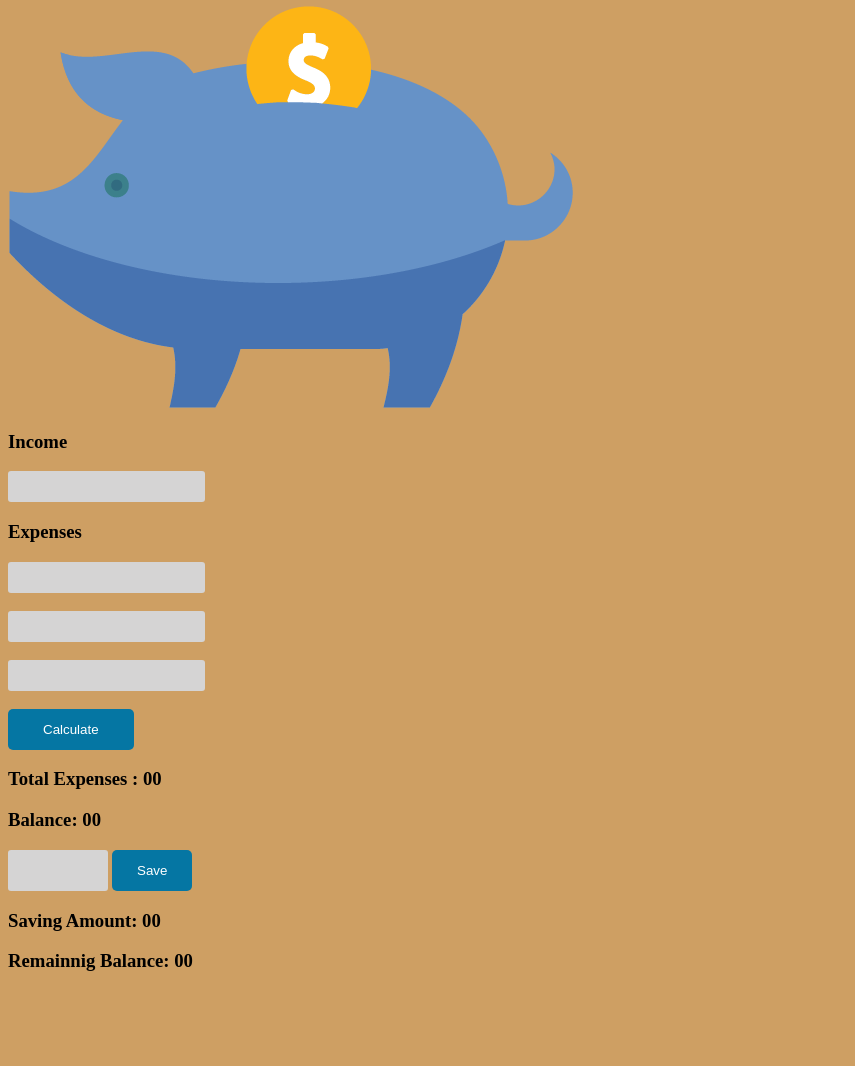
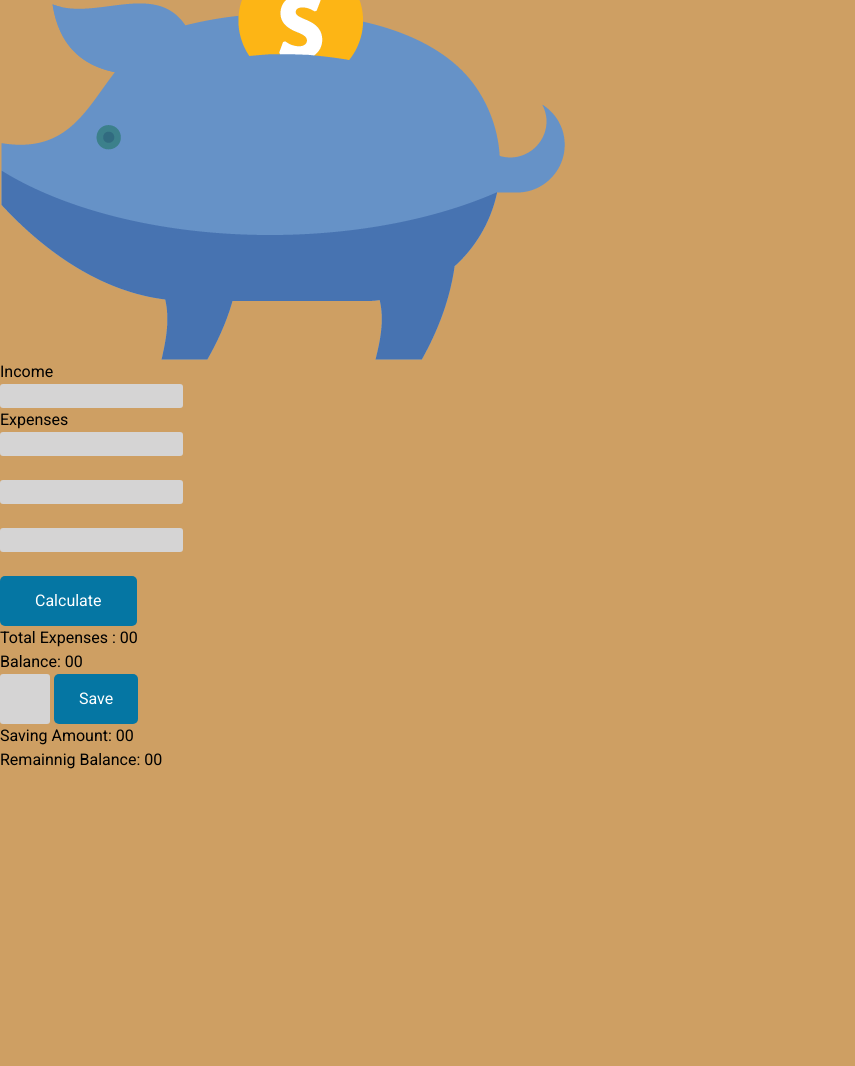
Before and after one commit to 665-stack/money-manage-tracker, a plain HTML site: page index.html in a window 1280 px wide. Shown: the part 67-1133 px from the top of the page, without its empty margins (0-855 px from the left). After the commit the page ends 939 px from the top, so only its background shows below. Drawn offline with nearby package versions, Linux system fonts and the light colour scheme.

Commit message:
exchange something

```diff
--- a/index.html
+++ b/index.html
@@ -10,6 +10,14 @@
     <link rel="icon" type="image/x-icon" href="images/favicon/favpng_money-logo.png">
     <!-- external css -->
     <link rel="stylesheet" href="style/style.css">
+    <!-- tailwind css -->
+    <script src="https://cdn.tailwindcss.com"></script>
+    <!-- google fonts -->
+    <link rel="preconnect" href="https://fonts.googleapis.com">
+    <link rel="preconnect" href="https://fonts.gstatic.com" crossorigin>
+    <link href="https://fonts.googleapis.com/css2?family=Roboto&display=swap" rel="stylesheet">
+
+
 
 </head>
 
@@ -18,11 +26,12 @@
         <h1>Money Manage <span>Tracker</span></h1>
     </header>
     <main>
-        <section id="side-image">
+
+        <section class="" id="side-image">
             <img src="images/moneyBank.png" alt="">
 
         </section>
-        <section>
+        <section class="">
             <!-- income and expenses section -->
             <h3>Income</h3>
             <input type="text">
@@ -44,6 +53,7 @@
 
 
         </section>
+
     </main>
 
 
--- a/style/style.css
+++ b/style/style.css
@@ -1,6 +1,7 @@
 body{
     background-color: rgba(196, 139, 66, 0.822);
     padding-bottom: 100px;
+    font-family: 'Roboto', sans-serif;
 }
 h1{
     color: rgb(3, 3, 5);
```
